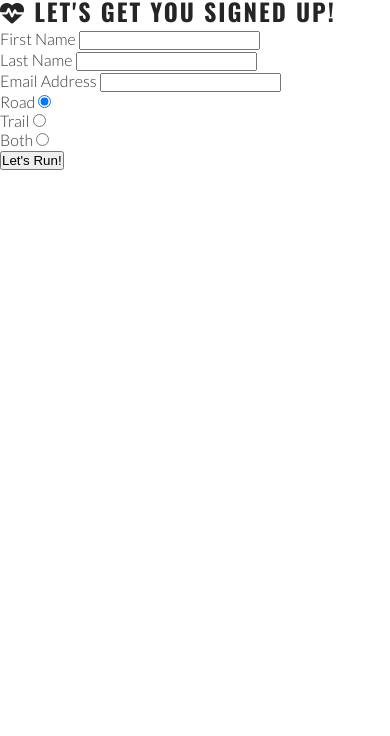
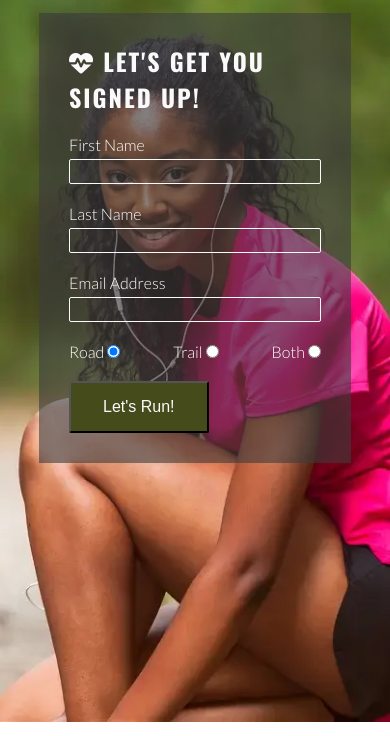
Before and after one commit to Lorrainedaly/love-running., a plain HTML site: page signup.html in a window 390 px wide. Shown: the part 54-790 px from the top of the page. Drawn offline with nearby package versions, Linux system fonts and the light colour scheme.

Commit message:
Style signup form for mobiles

```diff
--- a/assets/css/style.css
+++ b/assets/css/style.css
@@ -91,6 +91,9 @@ main {
     /* Make main element take up any surplus space to push footer down */
     flex: 1 0 auto;
     margin-top: 47px;
+    /* Enable fles properties for child elements */
+    display: flex;
+    flex-direction: column;
 }
 
 /* Hero section */
@@ -196,6 +199,49 @@ main {
     line-height: 0;
 }
 
+/* Sigup page */
+
+#signup {
+    background-image: url("../images/signup-image.webp");
+    background-size: cover;
+    background-position:75%;
+    padding:20px 10% 0 10%;
+    flex-grow:1;
+}
+#signup-form > h2 {
+    color:#fafafa;
+    margin-bottom: 20px;
+}
+
+#signup-form {
+    color: #ffffff;
+    background-color: rgba(60, 60, 60, 0.6);
+    padding: 30px;
+}
+.text-input {
+    color: #fafafa;
+    border: 1px solid #fafafa;
+    background: transparent;
+    border-radius: 2px;
+    width: 100%;
+    height: 25px;
+    padding: 0 5px;
+    margin: 5px 0 20px 0;
+}
+.radio-buttons {
+    display:flex;
+    justify-content: space-between;
+    width: 100%;
+}
+.join-button {
+    border-radius: 2px;
+    background-color: #454b1b;
+    color: #fafafa;
+    font-size: 100%;
+    padding: 15px 32px;
+    margin-top: 20px;
+}
+
 /* Footer */
 #social-networks {
     text-align: center;
@@ -211,6 +257,7 @@ main {
     color: #3a3a3a;
 }
 
+/* Signup form */
 /* Media query: large or landscape phones (576px and up) */
 @media screen and (min-width: 576px) {
     #photos {
```
Also changed, not shown: assets/images/signup-image.webp (added).
